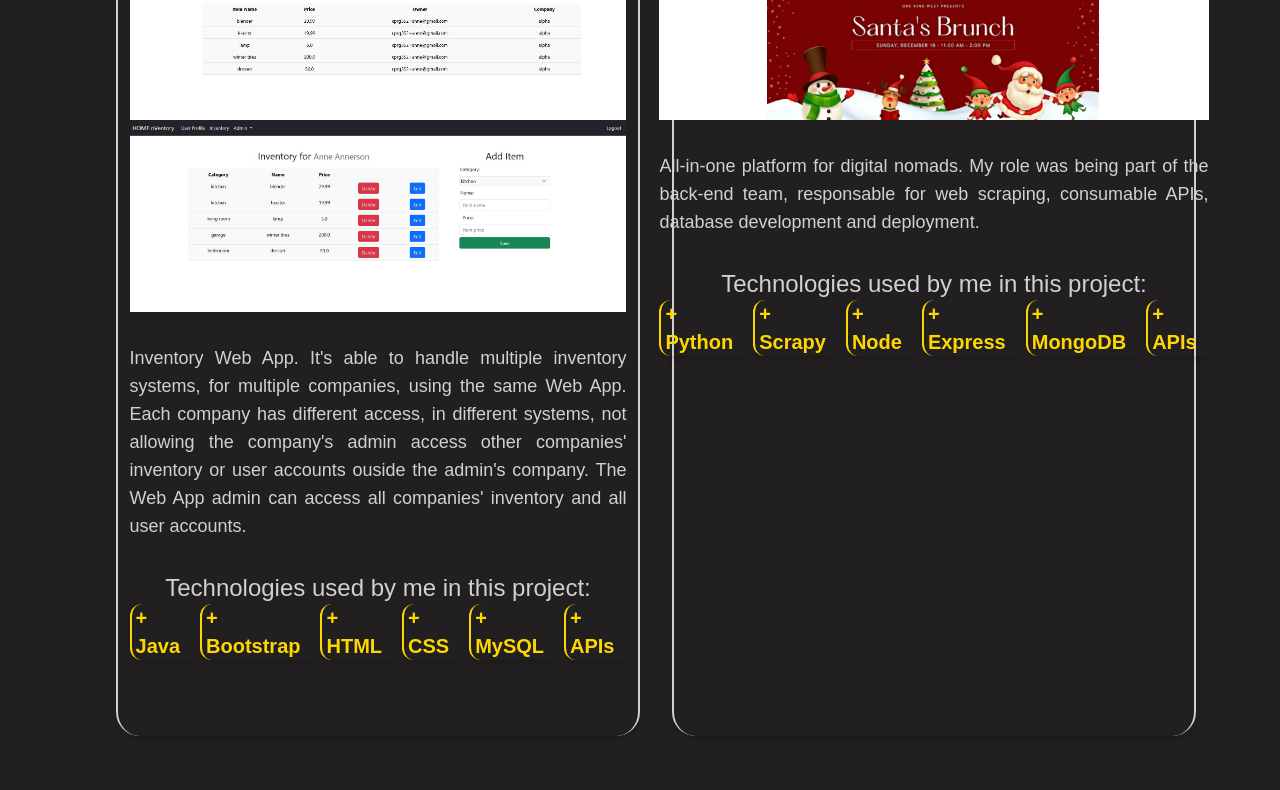
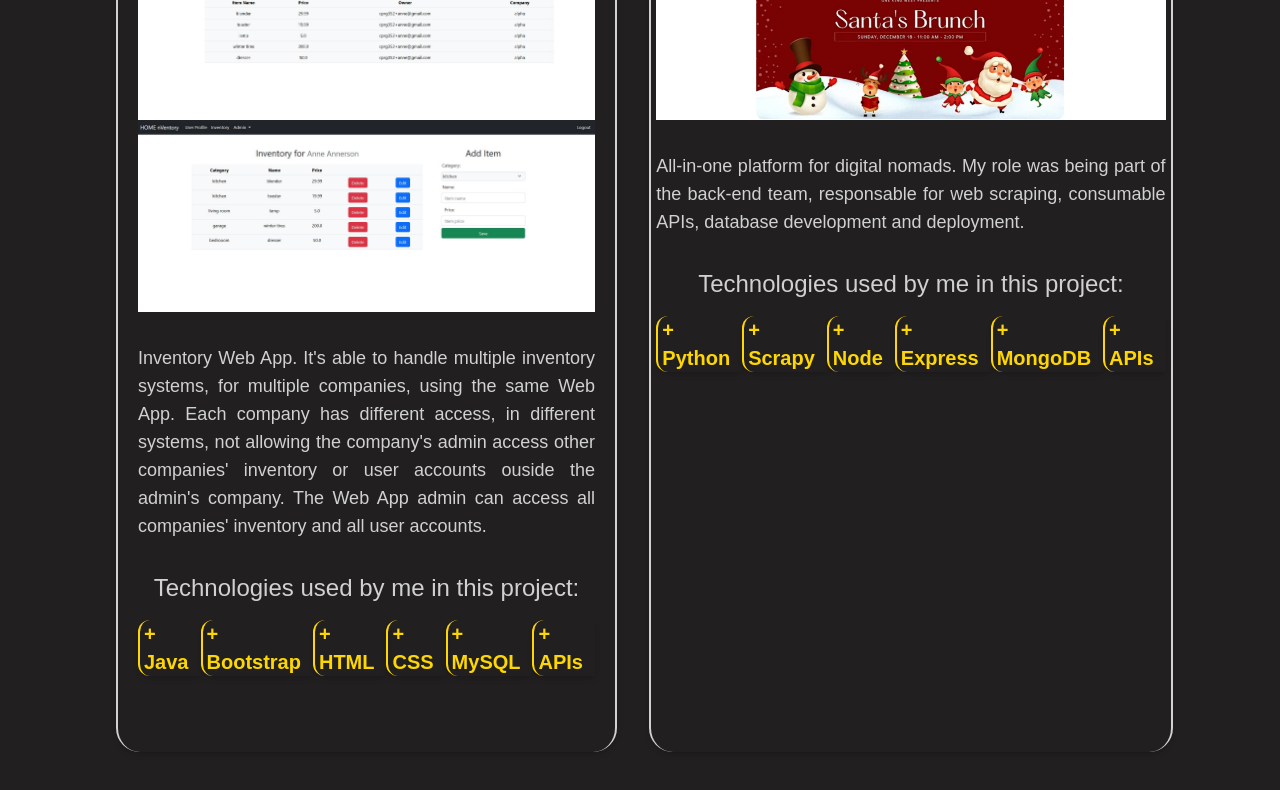
Before and after one commit to DiegoJevon/portfolio, a React (Create React App) app: page / in a window 1280 px wide. Shown: the part 2790-3580 px from the top of the page. Built offline with nearby package versions, Linux system fonts and the light colour scheme; a web font is replaced by a local one; what tw-elements would draw is missing.

Commit message:
Update Portfolio.jsx

```diff
--- a/src/sections/Portfolio.jsx
+++ b/src/sections/Portfolio.jsx
@@ -47,7 +47,7 @@ function Portfolio(){
 
 
                                 <p className="mt-4 text-center">Technologies used by me in this project:</p>
-                                <div className="inline-flex max-md:inline-block gap-2 justify-between items-center pb-10">
+                                 <div className="inline-flex max-md:inline-block justify-between items-center pb-10 w-full lg:pt-4">
                                     <Java />
                                     <Bootstrap />
                                     <HTML />
@@ -71,7 +71,7 @@ function Portfolio(){
 
 
                                 <p className="mt-4 text-center">Technologies used by me in this project:</p>
-                                <div className="inline-flex max-md:inline-block gap-2 justify-between items-center pb-10 w-full">
+                                 <div className="inline-flex max-md:inline-block justify-between items-center pb-10 w-full lg:pt-4">
                                     <Python />
                                     <Scrapy />
                                     <Node />
```
